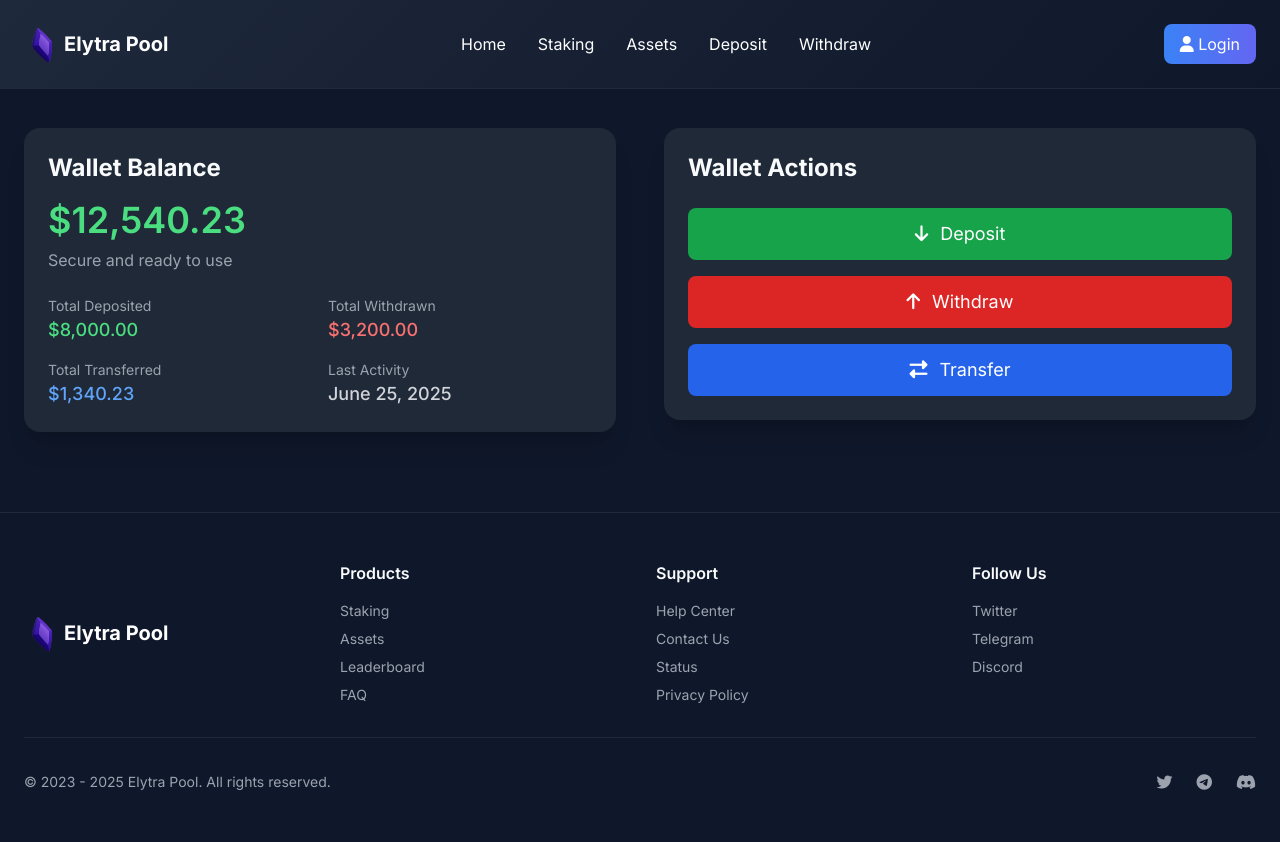
After one commit to SerranoGiff/Elytra-Pool, a PHP site: page /pages/user.html in a window 1280 px wide. The commit adds this page. Run offline with PHP 8.4, Linux system fonts and the light colour scheme; some libraries are stand-ins or nearby versions.

Commit message:
UPDATE 2.5

```diff
--- a/assets/css/style.css
+++ b/assets/css/style.css
@@ -272,3 +272,22 @@ body {
         left: 150%;
     }
 }
+
+@keyframes fireGlow {
+  0%, 100% {
+    box-shadow: 0 0 8px hwb(319 36% 7%) 0 0 16px hsl(317, 64%, 52%), 0 0 24px #80017c;
+    transform: scale(1);
+  }
+  50% {
+    box-shadow: 0 0 16px hwb(319 36% 7%), 0 0 24px hsl(317, 64%, 52%), 0 0 32px #80017c;
+    transform: scale(1.02);
+  }
+}
+.fire-hover:hover {
+  animation: fireGlow 1.5s infinite ease-in-out;
+}
+@media (hover: none) {
+  .fire-hover:active {
+    animation: fireGlow 1.5s infinite ease-in-out;
+  }
+}
--- a/assets/js/randomizer.js
+++ b/assets/js/randomizer.js
@@ -35,7 +35,7 @@ function flickNumber(id, oldValue, newValue, flicks = 40) {
 let activeUsers = 1000000;
 
 function updateStats() {
-  const direction = Math.random() < 0.5 ? -1 : 1;
+  const direction = Math.random() < 0.5 ? -1 : 2;
   const change = Math.floor(Math.random() * 150 + 25) * direction;
   let newActiveUsers = activeUsers + change;
 
--- /dev/null
+++ b/pages/user.html
@@ -0,0 +1,216 @@
+<!DOCTYPE html>
+<html lang="en">
+
+<head>
+    <meta charset="UTF-8" />
+    <meta name="viewport" content="width=device-width, initial-scale=1.0" />
+    <title>Elytra Pool | Crypto Asset Wallet</title>
+    <link rel="stylesheet" href="../assets/css/style.css" />
+    <link href="https://cdnjs.cloudflare.com/ajax/libs/font-awesome/6.5.0/css/all.min.css" rel="stylesheet" />
+    <link rel="shortcut icon" href="../assets/img/ELYTRA.jpg" type="image/x-icon" />
+    <script src="https://cdn.jsdelivr.net/npm/chart.js"></script>
+</head>
+
+<body class="min-h-screen">
+    <!-- Navigation -->
+    <nav class="gradient-bg border-b border-gray-800 py-4 px-6 fixed w-full z-50">
+        <div class="max-w-7xl mx-auto flex justify-between items-center">
+            <div class="flex items-center space-x-2">
+                <a href="../index.html" class="flex items-center">
+                    <div
+                        class="w-10 h-10 rounded-full flex items-center justify-center pulse hover:scale-105 transition-transform duration-200">
+                        <img src="../assets/img/Elytra Logo.png" alt="Elytra Logo"
+                            class="w-full h-full rounded-full object-cover" />
+                    </div>
+                    <span class="text-xl font-bold text-white hover:text-blue-200 transition-colors duration-200">Elytra
+                        Pool</span>
+                </a>
+            </div>
+
+            <div class="nav-links" id="nav-links">
+                <a href="#home" class="nav-link">Home</a>
+                <a href="#staking" class="nav-link">Staking</a>
+                <a href="#mining" class="nav-link">Assets</a>
+                <a href="#earnings" class="nav-link">Deposit</a>
+                <a href="pages/about.html#about" class="nav-link">Withdraw</a>
+            </div>
+
+            <div class="flex items-center space-x-4">
+                <button id="login-button"
+                    class="btn-primary px-4 py-2 rounded-lg text-white bg-blue-600 hover:bg-blue-700">
+                    <i class="fas fa-user"></i>
+                    <span>Login</span>
+                </button>
+            </div>
+
+            <button class="md:hidden" id="menu-button" aria-label="Toggle navigation">
+                <i class="fas fa-bars text-xl"></i>
+            </button>
+        </div>
+    </nav>
+
+<!-- Crypto Wallet Section -->
+  <section id="wallet" class="pt-32 pb-20 px-6">
+    <div class="max-w-7xl mx-auto grid md:grid-cols-2 gap-12 items-start">
+
+      <!-- Left Wallet Info -->
+      <div class="bg-gray-800 rounded-2xl p-6 shadow-xl">
+        <h2 class="text-2xl font-bold mb-4">Wallet Balance</h2>
+        <div class="text-4xl font-semibold mb-2 text-green-400">$12,540.23</div>
+        <p class="text-gray-400 mb-6">Secure and ready to use</p>
+
+        <div class="grid grid-cols-2 gap-4 text-sm text-gray-300">
+          <div>
+            <p class="text-gray-400">Total Deposited</p>
+            <p class="text-lg font-medium text-green-400">$8,000.00</p>
+          </div>
+          <div>
+            <p class="text-gray-400">Total Withdrawn</p>
+            <p class="text-lg font-medium text-red-400">$3,200.00</p>
+          </div>
+          <div>
+            <p class="text-gray-400">Total Transferred</p>
+            <p class="text-lg font-medium text-blue-400">$1,340.23</p>
+          </div>
+          <div>
+            <p class="text-gray-400">Last Activity</p>
+            <p class="text-lg font-medium">June 25, 2025</p>
+          </div>
+        </div>
+      </div>
+
+      <!-- Right Wallet Actions -->
+      <div class="bg-gray-800 rounded-2xl p-6 shadow-xl">
+        <h2 class="text-2xl font-bold mb-6">Wallet Actions</h2>
+        <div class="flex flex-col gap-4">
+
+          <button onclick="openModal('depositModal')" class="flex items-center gap-3 justify-center bg-green-600 hover:bg-green-700 transition text-white py-3 px-5 rounded-lg text-lg">
+            <i class="fas fa-arrow-down"></i> Deposit
+          </button>
+
+          <button onclick="openModal('withdrawModal')" class="flex items-center gap-3 justify-center bg-red-600 hover:bg-red-700 transition text-white py-3 px-5 rounded-lg text-lg">
+            <i class="fas fa-arrow-up"></i> Withdraw
+          </button>
+
+          <button onclick="openModal('transferModal')" class="flex items-center gap-3 justify-center bg-blue-600 hover:bg-blue-700 transition text-white py-3 px-5 rounded-lg text-lg">
+            <i class="fas fa-exchange-alt"></i> Transfer
+          </button>
+
+        </div>
+      </div>
+    </div>
+  </section>
+
+  <!-- Deposit Modal -->
+  <div id="depositModal" class="modal hidden fixed inset-0 z-50 bg-black bg-opacity-50 flex items-center justify-center">
+    <div class="bg-white rounded-xl p-6 w-full max-w-md text-black relative">
+      <button onclick="closeModal('depositModal')" class="absolute top-3 right-4 text-gray-600 text-2xl hover:text-black">&times;</button>
+      <h3 class="text-xl font-bold mb-4">Deposit Funds</h3>
+      <input type="number" placeholder="Enter amount" class="w-full border px-4 py-2 rounded mb-4" />
+      <button class="bg-green-600 hover:bg-green-700 text-white px-6 py-2 rounded w-full">Confirm Deposit</button>
+    </div>
+  </div>
+
+  <!-- Withdraw Modal -->
+  <div id="withdrawModal" class="modal hidden fixed inset-0 z-50 bg-black bg-opacity-50 flex items-center justify-center">
+    <div class="bg-white rounded-xl p-6 w-full max-w-md text-black relative">
+      <button onclick="closeModal('withdrawModal')" class="absolute top-3 right-4 text-gray-600 text-2xl hover:text-black">&times;</button>
+      <h3 class="text-xl font-bold mb-4">Withdraw Funds</h3>
+      <input type="number" placeholder="Enter amount" class="w-full border px-4 py-2 rounded mb-4" />
+      <button class="bg-red-600 hover:bg-red-700 text-white px-6 py-2 rounded w-full">Confirm Withdrawal</button>
+    </div>
+  </div>
+
+  <!-- Transfer Modal -->
+  <div id="transferModal" class="modal hidden fixed inset-0 z-50 bg-black bg-opacity-50 flex items-center justify-center">
+    <div class="bg-white rounded-xl p-6 w-full max-w-md text-black relative">
+      <button onclick="closeModal('transferModal')" class="absolute top-3 right-4 text-gray-600 text-2xl hover:text-black">&times;</button>
+      <h3 class="text-xl font-bold mb-4">Transfer Funds</h3>
+      <input type="text" placeholder="Recipient Address" class="w-full border px-4 py-2 rounded mb-4" />
+      <input type="number" placeholder="Enter amount" class="w-full border px-4 py-2 rounded mb-4" />
+      <button class="bg-blue-600 hover:bg-blue-700 text-white px-6 py-2 rounded w-full">Confirm Transfer</button>
+    </div>
+  </div>
+
+  <!-- Footer -->
+  <footer class="py-12 px-6 border-t border-gray-800">
+    <div class="max-w-7xl mx-auto">
+      <div class="grid md:grid-cols-4 gap-8 mb-8">
+        <div class="flex items-center space-x-2">
+          <a href="../index.html" class="flex items-center">
+            <div
+              class="w-10 h-10 rounded-full flex items-center justify-center pulse hover:scale-105 transition-transform duration-200">
+              <img src="../assets/img/Elytra Logo.png" alt="Elytra Logo" class="w-full h-full rounded-full object-cover" />
+            </div>
+            <span class="text-xl font-bold text-white hover:text-blue-200 transition-colors duration-200">Elytra
+              Pool</span>
+          </a>
+        </div>
+
+        <div>
+          <h4 class="font-semibold mb-4">Products</h4>
+          <ul class="space-y-2 text-sm text-gray-400">
+            <li><a href="#staking" class="hover:text-white">Staking</a></li>
+            <li><a href="#mining" class="hover:text-white">Assets</a></li>
+            <li>
+              <a href="#earnings" class="hover:text-white">Leaderboard</a>
+            </li>
+            <li>
+              <a href="pages/about.html" class="hover:text-white">FAQ</a>
+            </li>
+          </ul>
+        </div>
+
+        <div>
+          <h4 class="font-semibold mb-4">Support</h4>
+          <ul class="space-y-2 text-sm text-gray-400">
+            <li><a href="#" class="hover:text-white">Help Center</a></li>
+            <li><a href="#" class="hover:text-white">Contact Us</a></li>
+            <li><a href="#" class="hover:text-white">Status</a></li>
+            <li><a href="#" class="hover:text-white">Privacy Policy</a></li>
+          </ul>
+        </div>
+
+        <div>
+          <h4 class="font-semibold mb-4">Follow Us</h4>
+          <ul class="space-y-2 text-sm text-gray-400">
+            <li><a href="#" class="hover:text-white">Twitter</a></li>
+            <li><a href="#" class="hover:text-white">Telegram</a></li>
+            <li><a href="#" class="hover:text-white">Discord</a></li>
+          </ul>
+        </div>
+      </div>
+
+      <div class="pt-8 border-t border-gray-800 flex flex-col md:flex-row justify-between items-center">
+        <div class="text-sm text-gray-400 mb-4 md:mb-0">
+          © 2023 - 2025 Elytra Pool. All rights reserved.
+        </div>
+        <div class="flex space-x-6">
+          <a href="#" class="text-gray-400 hover:text-white"><i class="fab fa-twitter"></i></a>
+          <a href="#" class="text-gray-400 hover:text-white"><i class="fab fa-telegram"></i></a>
+          <a href="#" class="text-gray-400 hover:text-white">
+            <i class="fab fa-discord"></i>
+          </a>
+        </div>
+      </div>
+    </div>
+  </footer>
+
+  <script>
+    function openModal(id) {
+      document.getElementById(id).classList.remove('hidden');
+    }
+
+    function closeModal(id) {
+      document.getElementById(id).classList.add('hidden');
+    }
+  </script>
+
+    <script src="../assets/js/script.js"></script>
+    <script src="../assets/js/randomizer.js"></script>
+    <script src="https://cdn.tailwindcss.com"></script>
+    <script src="https://cdn.jsdelivr.net/npm/chart.js"></script>
+    <script src="https://kit.fontawesome.com/a076d05399.js" crossorigin="anonymous"></script>
+</body>
+
+</html>
```
Also changed, not shown: assets/css/user.css (added, +115 -0 lines), assets/js/user.js (added, +140 -0 lines), index.html (+126 -71 lines), connection/config.php (added), 1 other file.
